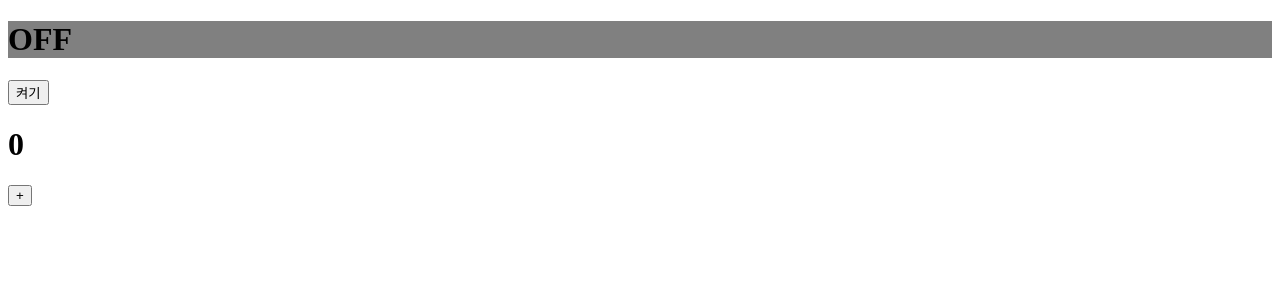
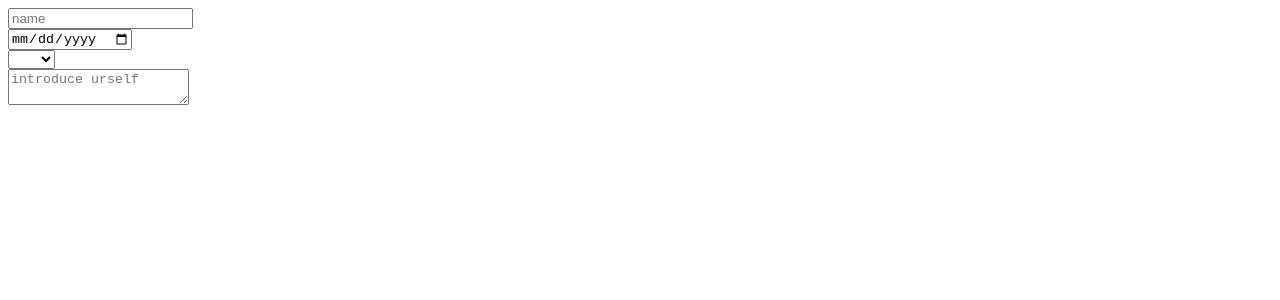
Before and after one commit to FE-t4330n/hanip-react, a React (Vite) app in the folder section05/: page / in a window 1280 px wide. Shown: the top 300 px of the page. Built offline with nearby package versions, Linux system fonts and the light colour scheme.

Commit message:
5.8) State로 사용자 입력 관리하기 1

```diff
--- a/section05/src/App.jsx
+++ b/section05/src/App.jsx
@@ -1,15 +1,10 @@
 import './App.css';
-import { useState } from 'react';
-import Bulb from './components/Bulb';
-import Counter from './components/Counter';
+import Register from './components/Register';
 
 function App() {
-    const [count, setCount] = useState(0);
-
     return (
         <>
-            <Bulb />
-            <Counter />
+            <Register />
         </>
     );
 }
--- /dev/null
+++ b/section05/src/components/Register.jsx
@@ -0,0 +1,67 @@
+import { useState } from 'react';
+
+// 간단한 회원가입 폼
+// 1. 이름
+// 2. 생년월일
+// 3. 국적
+// 4. 자기소개
+
+const Register = () => {
+    const [name, SetName] = useState('');
+    const [birth, SetBirth] = useState('');
+    const [country, SetCountry] = useState('');
+    const [bio, SetBio] = useState('');
+
+    const onChangeName = (e) => {
+        SetName(e.target.value);
+    };
+    const onChangeBirth = (e) => {
+        SetBirth(e.target.value);
+    };
+    const onChangeCountry = (e) => {
+        SetCountry(e.target.value);
+    };
+    const onChangeBio = (e) => {
+        SetBio(e.target.value);
+    };
+
+    return (
+        <>
+            <div>
+                <input
+                    value={name}
+                    onChange={onChangeName}
+                    placeholder={'name'}
+                ></input>
+                {name}
+            </div>
+            <div>
+                <input
+                    value={birth}
+                    onChange={onChangeBirth}
+                    type={'date'}
+                ></input>
+                {birth}
+            </div>
+            <div>
+                <select value={country} onChange={onChangeCountry}>
+                    <option></option>
+                    <option>한국</option>
+                    <option>미국</option>
+                    <option>영국</option>
+                </select>
+                {country}
+            </div>
+            <div>
+                <textarea
+                    value={bio}
+                    onChange={onChangeBio}
+                    placeholder={'introduce urself'}
+                ></textarea>
+                {bio}
+            </div>
+        </>
+    );
+};
+
+export default Register;
```
